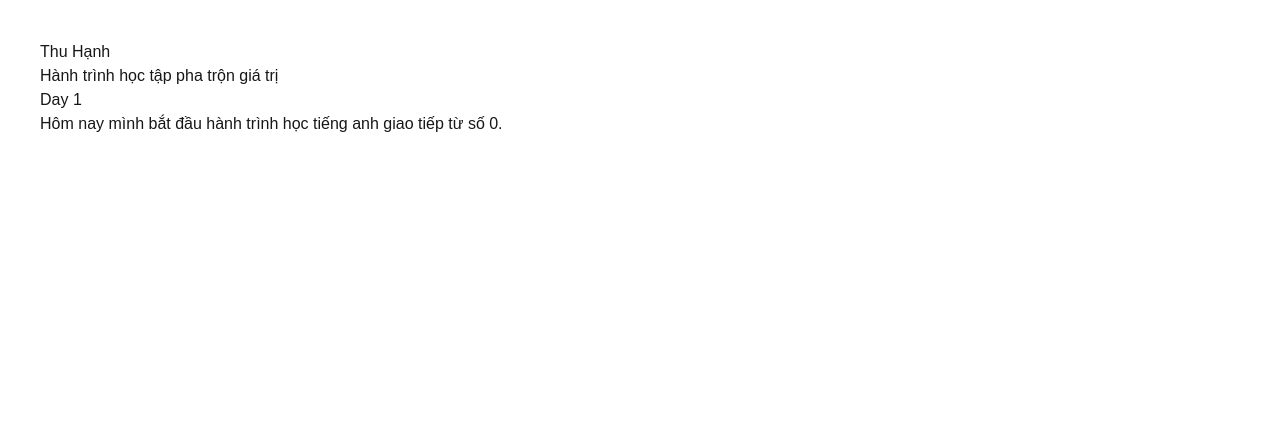
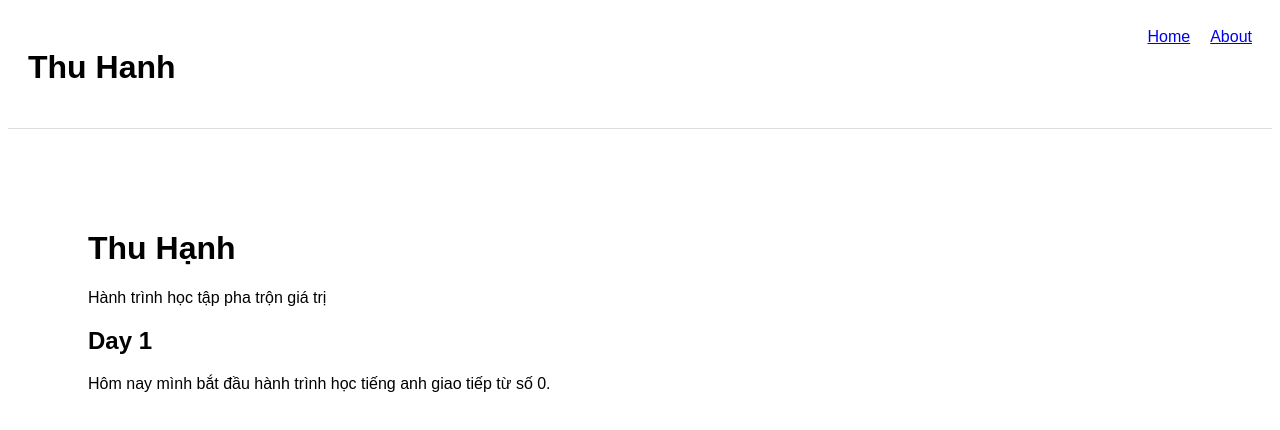
Before and after one commit to Hanhtrannp11/thuhanh-new-challenge, a Next.js app: page / in a window 1280 px wide. Shown: the top 430 px of the page. Built offline with nearby package versions, Linux system fonts and the light colour scheme.

Commit message:
Update layout.tsx

```diff
--- a/app/layout.tsx
+++ b/app/layout.tsx
@@ -1,33 +1,30 @@
-import type { Metadata } from "next";
-import { Geist, Geist_Mono } from "next/font/google";
-import "./globals.css";
+import Link from "next/link";
 
-const geistSans = Geist({
-  variable: "--font-geist-sans",
-  subsets: ["latin"],
-});
+export default function RootLayout({ children }) {
+  return (
+    <html>
+      <body style={{ fontFamily: "sans-serif" }}>
 
-const geistMono = Geist_Mono({
-  variable: "--font-geist-mono",
-  subsets: ["latin"],
-});
+        {/* NAVBAR */}
+        <div style={{
+          display: "flex",
+          justifyContent: "space-between",
+          padding: "20px",
+          borderBottom: "1px solid #ddd"
+        }}>
+          <h1>Thu Hanh</h1>
 
-export const metadata: Metadata = {
-  title: "Create Next App",
-  description: "Generated by create next app",
-};
+          <div style={{ display: "flex", gap: "20px" }}>
+            <Link href="/">Home</Link>
+            <Link href="/about">About</Link>
+          </div>
+        </div>
 
-export default function RootLayout({
-  children,
-}: Readonly<{
-  children: React.ReactNode;
-}>) {
-  return (
-    <html
-      lang="en"
-      className={`${geistSans.variable} ${geistMono.variable} h-full antialiased`}
-    >
-      <body className="min-h-full flex flex-col">{children}</body>
+        <main style={{ padding: "40px" }}>
+          {children}
+        </main>
+
+      </body>
     </html>
   );
 }
```
